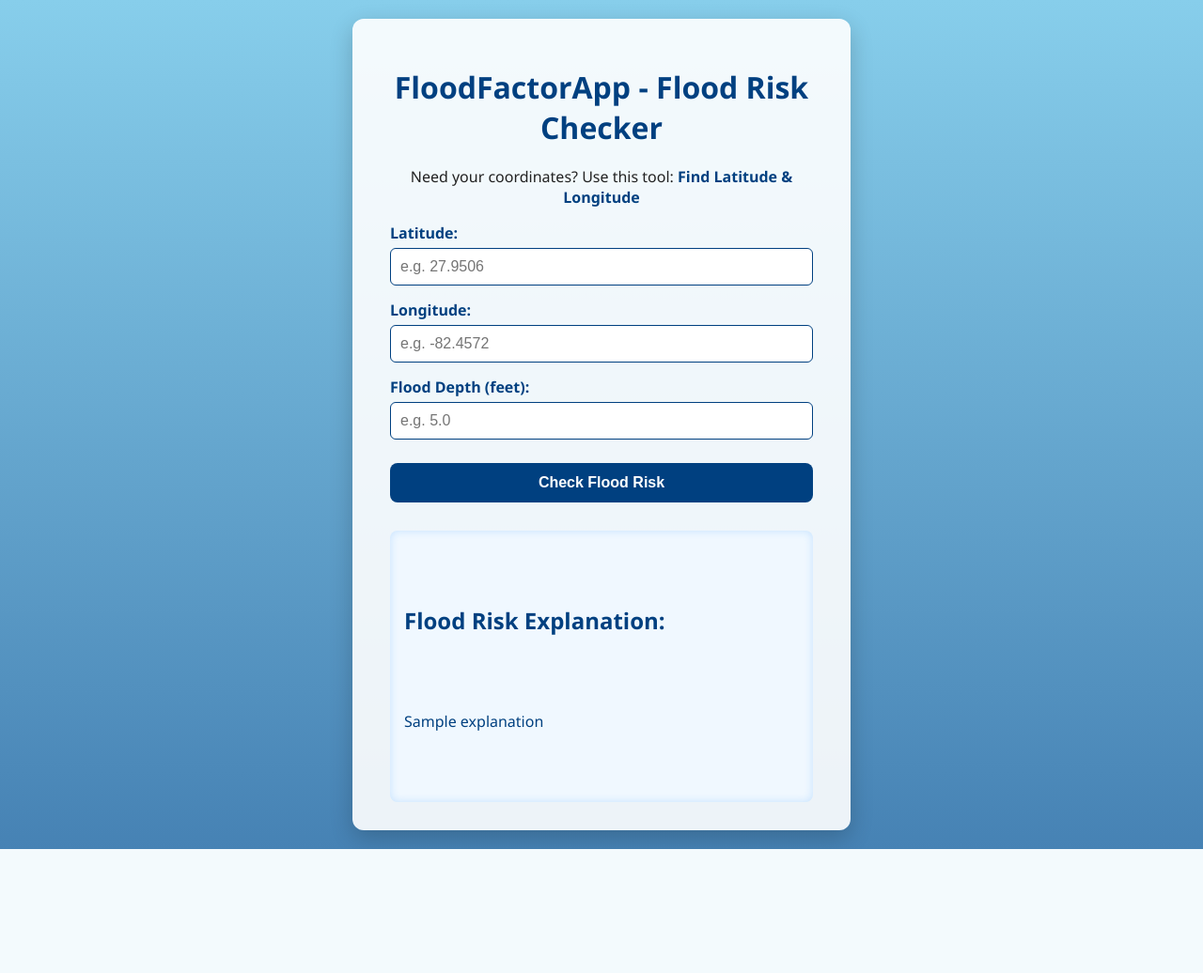
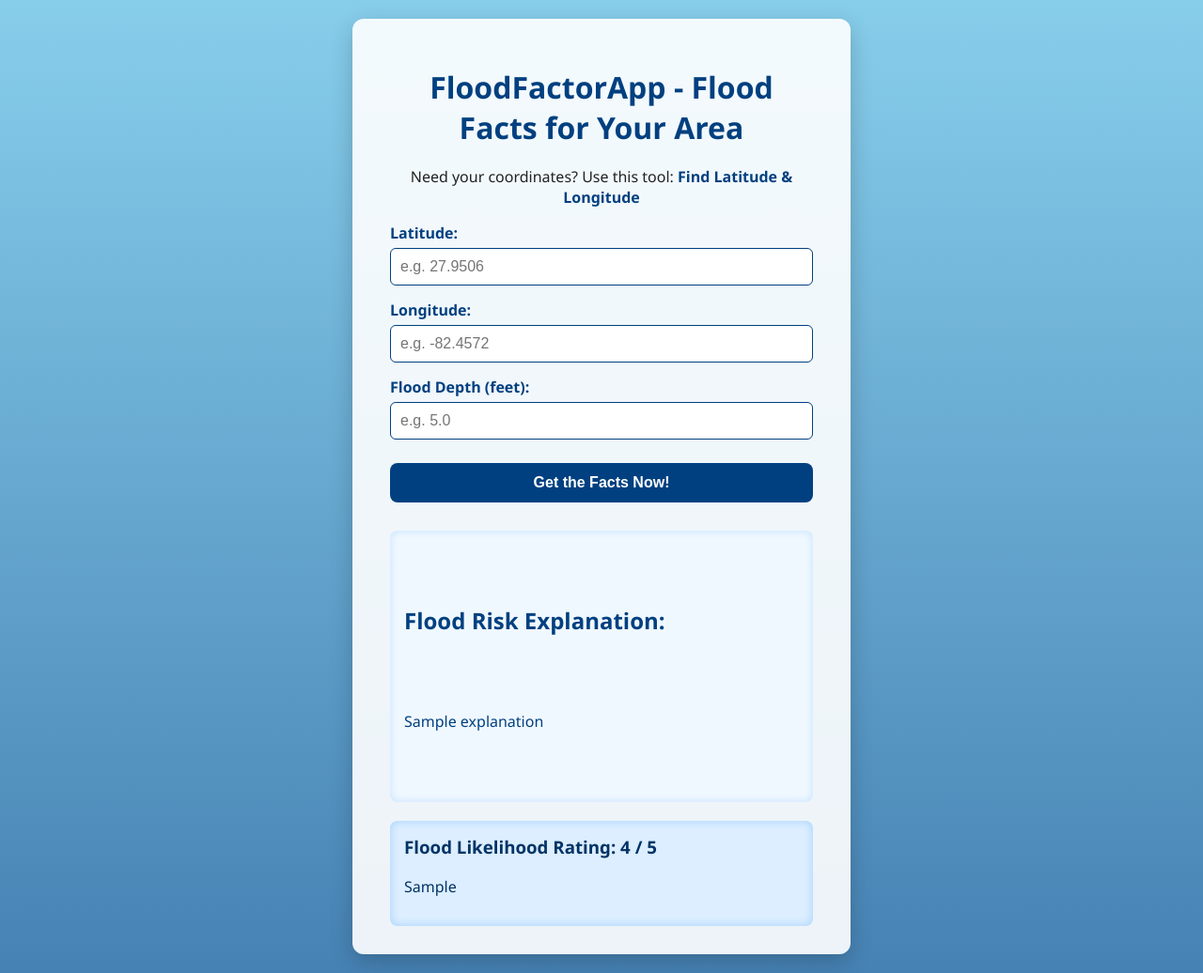
Before and after one commit to JessiMarosi/FloodFactorApp, a Flask app: template templates/index.html in a window 1280 px wide. Shown: the whole page at 94% size. Before the commit the page ends 904 px from the top, so only its background shows below. Run offline with Flask 3, Linux system fonts and the light colour scheme; the template is opened without the code that fills it: most values are stand-ins (such as "Sample title", 1, 10 or a date in 2020).

Commit message:
Add likelihood rating with AI analysis and update UI with new button text and blue styling

```diff
--- a/app.py
+++ b/app.py
@@ -3,6 +3,7 @@ import openai
 import os
 import sys
 import requests
+import re
 
 print(f"Starting FloodFactorApp in process id: {os.getpid()}, args: {sys.argv}")
 
@@ -42,6 +43,8 @@ def get_fema_flood_data(lat, lon):
 def index():
     explanation = None
     error = None
+    likelihood_rating = None
+    likelihood_explanation = None
 
     if request.method == "POST":
         lat_str = request.form.get("latitude", "").strip()
@@ -59,14 +62,14 @@ def index():
         fema_data = get_fema_flood_data(lat, lon)
 
         if not fema_data:
-            prompt = (
+            base_prompt = (
                 f"A user at latitude {lat} and longitude {lon} is concerned about a flood depth of {user_depth} feet, "
                 "but no FEMA zone data was found for this location. "
                 "Please explain what a flood depth of this magnitude might typically mean in simple terms, "
                 "including potential impacts on homes, safety, and travel."
             )
         else:
-            prompt = (
+            base_prompt = (
                 f"A user at latitude {lat} and longitude {lon} is concerned about a flood depth of {user_depth} feet.\n"
                 f"The FEMA flood zone for this area is {fema_data['flood_zone']}.\n"
                 f"Base Flood Elevation (BFE): {fema_data['bfe']} ft.\n"
@@ -74,19 +77,64 @@ def index():
                 "Explain what this means in simple terms, including impacts on homes, safety, and how serious this flood depth would be in this area."
             )
 
+        # Get detailed explanation
         try:
             response = openai.ChatCompletion.create(
                 model="gpt-4o-mini",
-                messages=[{"role": "user", "content": prompt}],
+                messages=[{"role": "user", "content": base_prompt}],
                 temperature=0.7,
                 max_tokens=500,
             )
             explanation = response.choices[0].message.content.strip()
         except Exception as e:
-            error = f"OpenAI API error: {e}"
+            error = f"OpenAI API error (explanation): {e}"
+            return render_template("index.html", explanation=None, error=error)
 
-    return render_template("index.html", explanation=explanation, error=error)
+        # Prompt AI for likelihood rating 0-5 with definitions
+        likelihood_prompt = (
+            f"A user at latitude {lat} and longitude {lon} is concerned about a flood depth of {user_depth} feet.\n"
+            f"FEMA flood zone: {fema_data['flood_zone'] if fema_data else 'unknown'}.\n"
+            f"Base Flood Elevation (BFE): {fema_data['bfe'] if fema_data else 'unknown'} feet.\n"
+            f"Special Flood Hazard Area: {'Yes' if fema_data and fema_data['sfha']=='T' else 'No or unknown'}.\n\n"
+            "Based on typical historical flood data and flood zone characteristics, estimate the likelihood of this flood depth occurring, using a scale from 0 to 5, where:\n"
+            "0 = Highly unlikely\n"
+            "1 = Unlikely\n"
+            "2 = Possible\n"
+            "3 = Likely\n"
+            "4 = Highly likely\n"
+            "5 = Definitive\n\n"
+            "Return ONLY the number rating (0-5), followed by a short explanation (1-2 sentences). Format your response as:\n"
+            "Rating: X\nExplanation: your text here"
+        )
 
+        try:
+            response2 = openai.ChatCompletion.create(
+                model="gpt-4o-mini",
+                messages=[{"role": "user", "content": likelihood_prompt}],
+                temperature=0,
+                max_tokens=150,
+            )
+            rating_text = response2.choices[0].message.content.strip()
+
+            # Parse rating number and explanation from AI response
+            rating_match = re.search(r"Rating:\s*([0-5])", rating_text)
+            explanation_match = re.search(r"Explanation:\s*(.*)", rating_text, re.DOTALL)
+
+            if rating_match:
+                likelihood_rating = int(rating_match.group(1))
+            if explanation_match:
+                likelihood_explanation = explanation_match.group(1).strip()
+
+        except Exception as e:
+            error = f"OpenAI API error (likelihood): {e}"
+
+    return render_template(
+        "index.html",
+        explanation=explanation,
+        error=error,
+        likelihood_rating=likelihood_rating,
+        likelihood_explanation=likelihood_explanation,
+    )
 
 if __name__ == "__main__":
     port = int(os.environ.get("PORT", 5000))
--- a/templates/index.html
+++ b/templates/index.html
@@ -105,11 +105,26 @@
       color: #b22222;
       font-weight: 600;
     }
+
+    /* Likelihood rating style */
+    .likelihood {
+      margin-top: 20px;
+      background: #dceeff;
+      padding: 15px;
+      border-radius: 8px;
+      color: #003366;
+      text-align: left;
+      box-shadow: inset 0 0 10px rgba(30, 144, 255, 0.3);
+    }
+    .likelihood h3 {
+      margin-top: 0;
+      font-weight: 700;
+    }
   </style>
 </head>
 <body>
   <div class="container">
-    <h1>FloodFactorApp - Flood Risk Checker</h1>
+    <h1>FloodFactorApp - Flood Facts for Your Area</h1>
 
     <p>
       Need your coordinates? Use this tool:
@@ -126,7 +141,7 @@
       <label for="depth">Flood Depth (feet):</label>
       <input type="number" id="depth" name="depth" step="0.1" placeholder="e.g. 5.0" required />
 
-      <button type="submit">Check Flood Risk</button>
+      <button type="submit">Get the Facts Now!</button>
     </form>
 
     {% if explanation %}
@@ -136,6 +151,13 @@
       </div>
     {% endif %}
 
+    {% if likelihood_rating is not none %}
+      <div class="likelihood">
+        <h3>Flood Likelihood Rating: {{ likelihood_rating }} / 5</h3>
+        <p>{{ likelihood_explanation }}</p>
+      </div>
+    {% endif %}
+
     {% if error %}
       <div class="error">{{ error }}</div>
     {% endif %}
```
